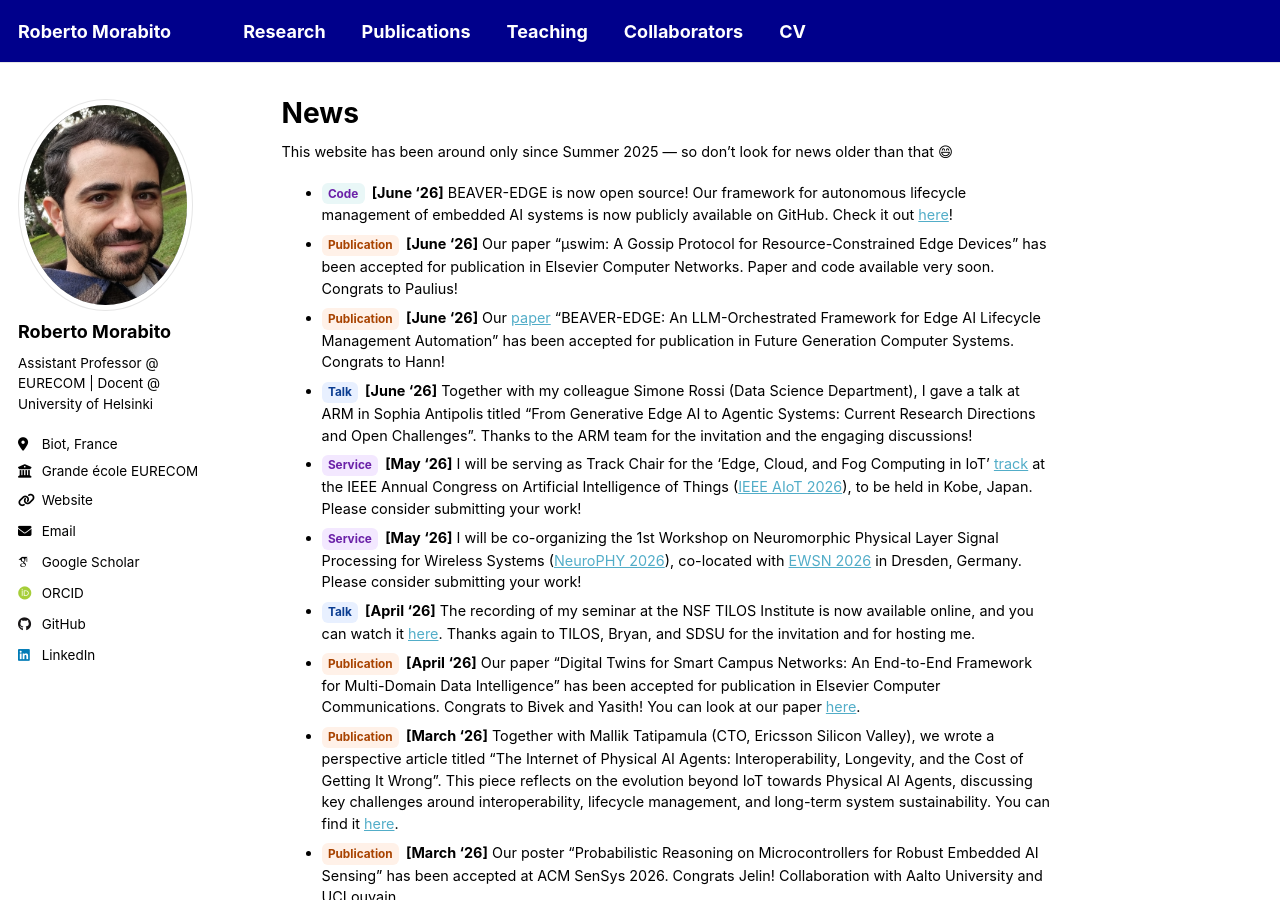
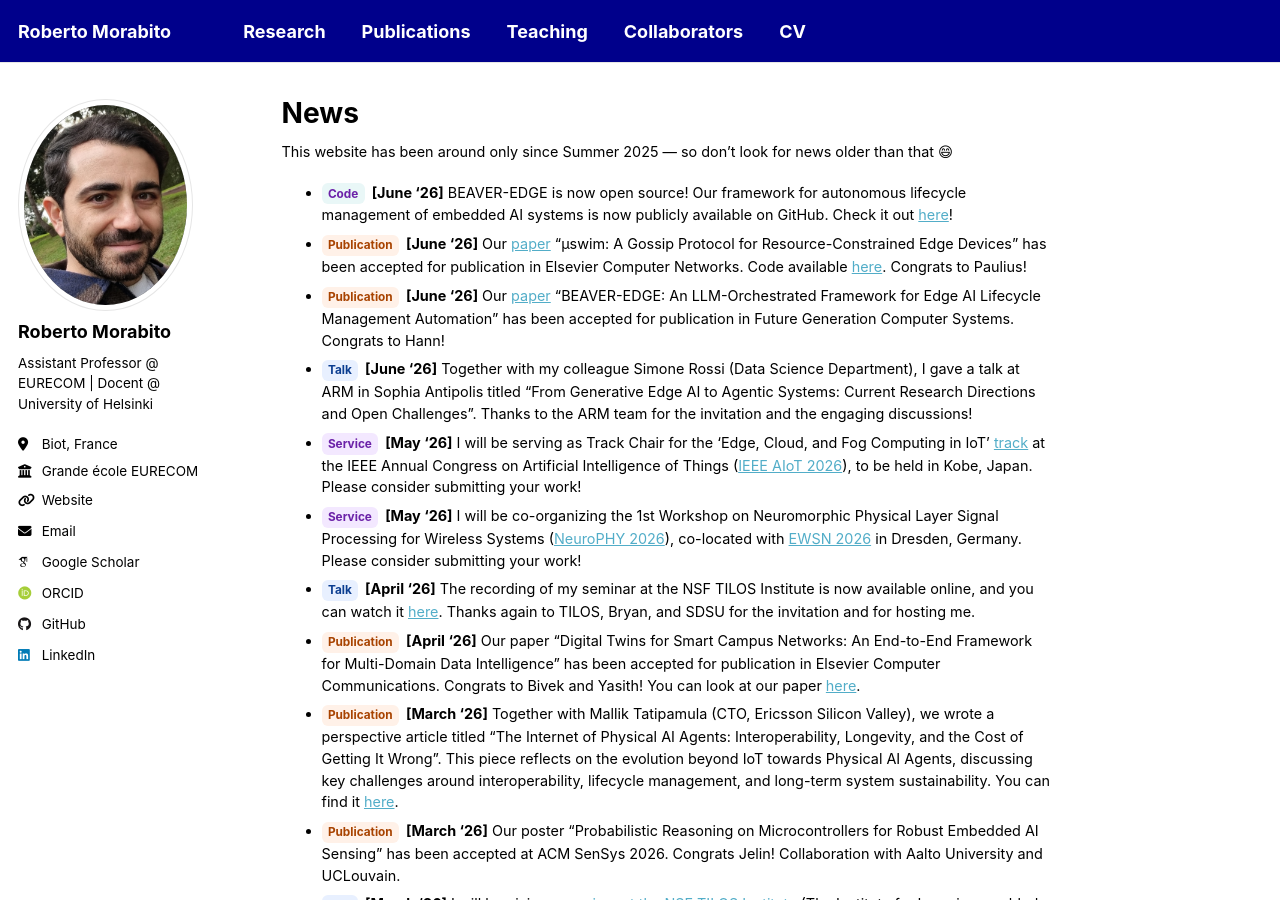
Before and after one commit to robertmora/robertmora.github.io, a Jekyll site: the page built from _pages/news.md, in a window 1280 px wide and 900 px high. Built offline with Jekyll 4.4.1, drawn with Linux system fonts in a browser that asks for light colours; some web fonts are replaced; a script that is not in the unit is left out.

Commit message:
Update news.md

```diff
--- a/_pages/news.md
+++ b/_pages/news.md
@@ -7,7 +7,7 @@ author_profile: true
 This website has been around only since Summer 2025 — so don’t look for news older than that 😄
 
 - [Code](){:.tag .tag--code} **[June '26]** BEAVER-EDGE is now open source! Our framework for autonomous lifecycle management of embedded AI systems is now publicly available on GitHub. Check it out [here](https://github.com/beaver-edge){:target="_blank"}!
-- [Publication](){:.tag .tag--pub} **[June '26]** Our paper "µswim: A Gossip Protocol for Resource-Constrained Edge Devices" has been accepted for publication in Elsevier Computer Networks. Paper and code available very soon. Congrats to Paulius!
+- [Publication](){:.tag .tag--pub} **[June '26]** Our [paper](https://www.sciencedirect.com/science/article/pii/S1389128626005517){:target="_blank"} "µswim: A Gossip Protocol for Resource-Constrained Edge Devices" has been accepted for publication in Elsevier Computer Networks. Code available [here](https://github.com/daubaris/microswim){:target="_blank"}. Congrats to Paulius!
 - [Publication](){:.tag .tag--pub} **[June '26]** Our [paper](https://www.sciencedirect.com/science/article/pii/S0167739X26003316){:target="_blank"} "BEAVER-EDGE: An LLM-Orchestrated Framework for Edge AI Lifecycle Management Automation" has been accepted for publication in Future Generation Computer Systems. Congrats to Hann!
 - [Talk](){:.tag .tag--talk} **[June '26]** Together with my colleague Simone Rossi (Data Science Department), I gave a talk at ARM in Sophia Antipolis titled "From Generative Edge AI to Agentic Systems: Current Research Directions and Open Challenges". Thanks to the ARM team for the invitation and the engaging discussions!
 - [Service](){:.tag .tag--service} **[May '26]** I will be serving as Track Chair for the 'Edge, Cloud, and Fog Computing in IoT' [track](https://www.ieee-aiot.org/2026/progcom.php){:target="_blank"} at the IEEE Annual Congress on Artificial Intelligence of Things ([IEEE AIoT 2026](https://www.ieee-aiot.org/2026/index.php){:target="_blank"}), to be held in Kobe, Japan. Please consider submitting your work!
```
